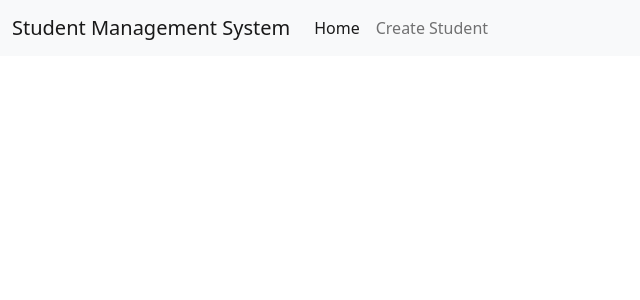
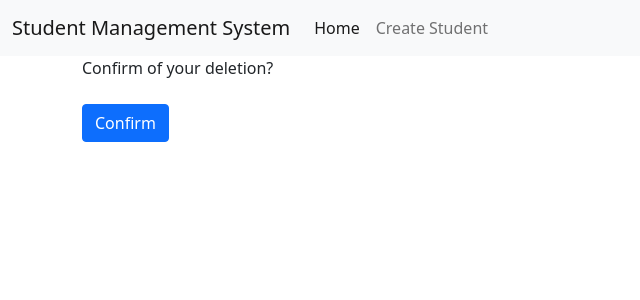
Before and after one commit to DishaKD/MERN-School-Management-System, a React (Create React App) app in the folder frontend/: page /delete/1 in a window 1280 px wide. Shown: the top 300 px of the page, without its empty margins (0-640 px from the left). Built offline with nearby package versions, Linux system fonts and the light colour scheme.

Commit message:
CRUD Delete operation done

```diff
--- a/frontend/src/App.js
+++ b/frontend/src/App.js
@@ -3,6 +3,7 @@ import "./App.css";
 import Header from "./components/HeaderNav";
 import AddStudent from "./components/AddStudent";
 import AllStudent from "./components/AllStudent";
+import DeleteStudent from "./components/DeleteStudent";
 import { BrowserRouter as Router, Route, Routes } from "react-router-dom";
 
 function App() {
@@ -12,9 +13,8 @@ function App() {
         <Header />
         <Routes>
           <Route path="/" exact element={<AllStudent />} />
-        </Routes>
-        <Routes>
           <Route path="/add" exact element={<AddStudent />} />
+          <Route path="/delete/:id" exact Component={DeleteStudent} />
         </Routes>
       </div>
     </Router>
--- a/frontend/src/components/AllStudent.js
+++ b/frontend/src/components/AllStudent.js
@@ -32,20 +32,23 @@ function AllStudent() {
           </tr>
         </thead>
         <tbody>
-          {students.map((user, index) => {
+          {students &&
+            students.map((students) => {
               return (
-              <tr key={index}>
-                <td>{user.name}</td>
-                <td>{user.age}</td>
-                <td>{user.gender}</td>
+                <tr key={students._id}>
+                  <td>{students.name}</td>
+                  <td>{students.age}</td>
+                  <td>{students.gender}</td>
                   <td>
                     <button type="button" class="btn btn-outline-primary">
                       Update
                     </button>
                     &nbsp; &nbsp;&nbsp;&nbsp;
+                    <a href={`/delete/${students._id}`}>
                       <button type="button" class="btn btn-outline-danger">
                         Delete
                       </button>
+                    </a>
                   </td>
                 </tr>
               );
--- /dev/null
+++ b/frontend/src/components/DeleteStudent.js
@@ -0,0 +1,37 @@
+import React from "react";
+import axios from "axios";
+import { useNavigate, useParams } from "react-router-dom";
+
+export default function DeleteStudent(params) {
+  const navigate = useNavigate();
+  const { id } = useParams();
+
+  function deleteStudent(e) {
+    e.preventDefault();
+
+    axios
+      .delete(`http://localhost:8070/student/delete/${id}`)
+      .then(() => {
+        alert("Student Deleted");
+        navigate("/");
+      })
+      .catch((err) => {
+        alert(err);
+      });
+  }
+  return (
+    <div className="container">
+      <form onSubmit={deleteStudent}>
+        <div class="mb-3">
+          <label for="" class="form-label">
+            Confirm of your deletion?
+          </label>
+        </div>
+
+        <button type="submit" class="btn btn-primary">
+          Confirm
+        </button>
+      </form>
+    </div>
+  );
+}
```
Lines whose indentation alone changed are shown as unchanged.
